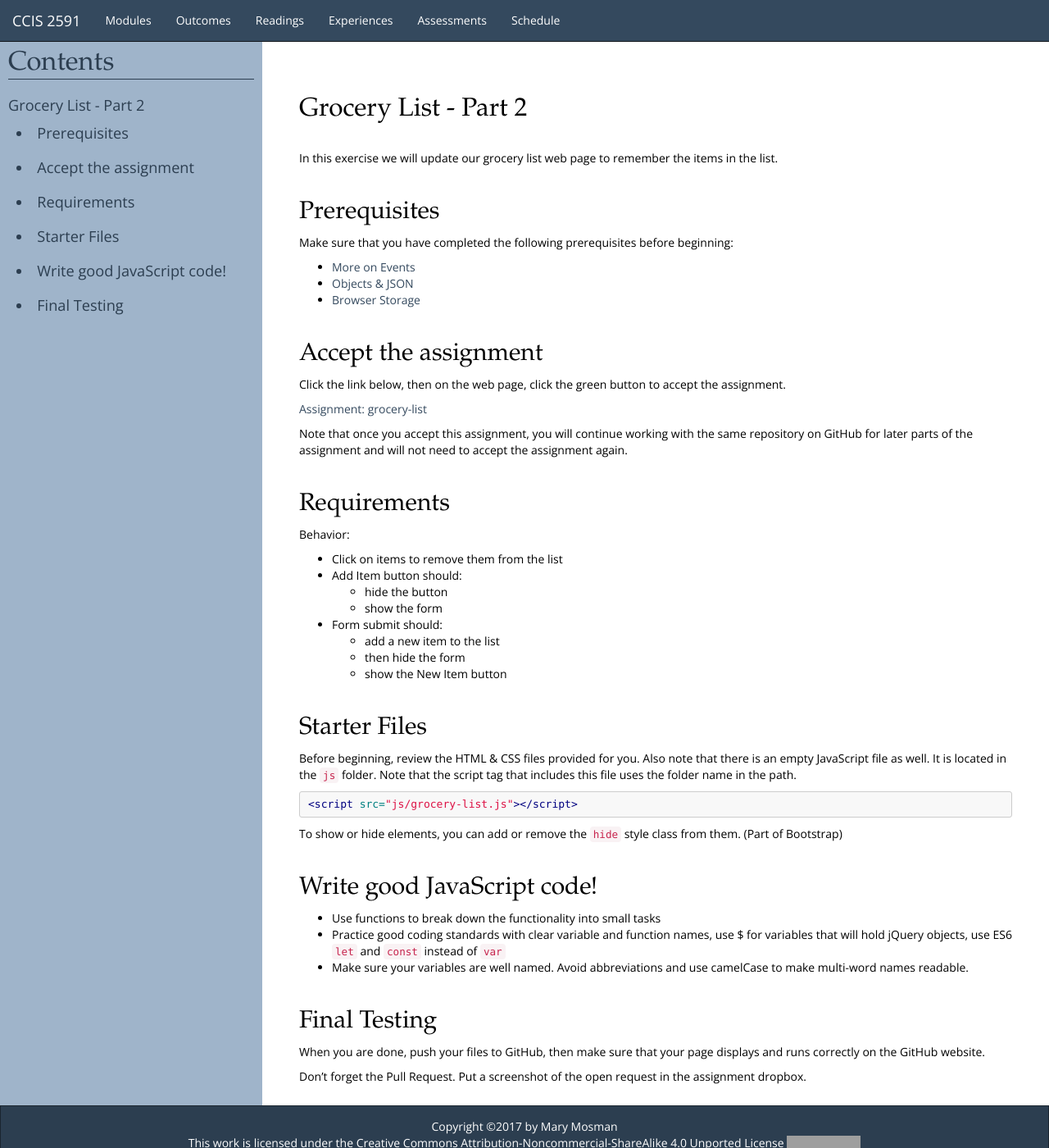
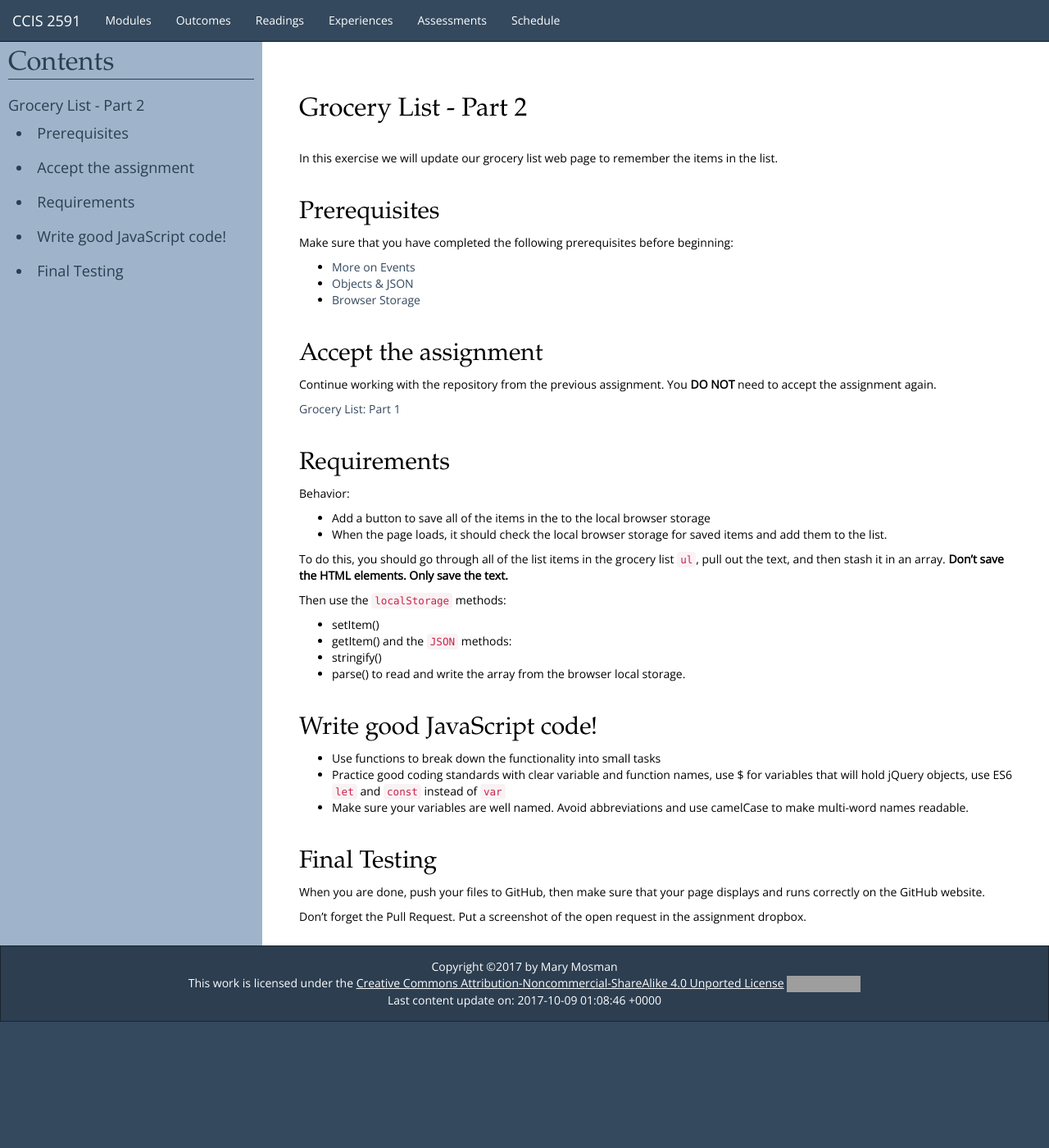
Before and after one commit to htc-ccis2591/fall-2017, a Jekyll site: the page built from _experiences/grocery-list-pt2.md, in a window 1280 px wide and 1400 px high. Shown: the whole window at 82% size. Built offline with Jekyll 4.4.1, drawn with Linux system fonts in a browser that asks for light colours; some web fonts are replaced; grey boxes are pictures that could not be loaded.

Commit message:
update grocery-list pt2

```diff
--- a/_experiences/grocery-list-pt2.md
+++ b/_experiences/grocery-list-pt2.md
@@ -14,34 +14,25 @@ Make sure that you have completed the following prerequisites before beginning:
 - [Browser Storage]({{ "/readings/browser-storage.html" | prepend:site.baseurl }})
 
 ## Accept the assignment
-Click the link below, then on the web page, click the green button to accept the assignment.
+Continue working with the repository from the previous assignment.  You __DO NOT__ need to accept the assignment again.
 
-[Assignment: grocery-list]( https://classroom.github.com/a/TBvx_wrr )
-
-Note that once you accept this assignment, you will continue working with the same repository on GitHub for later parts of the assignment and will not need to accept the assignment again.
+[Grocery List: Part 1]( {{ "/experiences/grocery-list-pt1.html" | prepend:site.baseurl }} )
 
 ## Requirements
 Behavior:
 
-- Click on items to remove them from the list
-- Add Item button should:
-  - hide the button
-  - show the form
-- Form submit should:
-  - add a new item to the list
-  - then hide the form
-  - show the New Item button
+- Add a button to save all of the items in the to the local browser storage
+- When the page loads, it should check the local browser storage for saved items and add them to the list.
 
+To do this, you should go through all of the list items in the grocery list `ul`, pull out the text, and then stash it in an array. __Don't save the HTML elements.  Only save the text.__
 
-## Starter Files
-Before beginning, review the HTML & CSS files provided for you. Also note that there is an empty JavaScript file as well.  It is located in the `js` folder.  Note that the script tag that includes this file uses the folder name in the path.
-
-{% highlight html %}
-<script src="js/grocery-list.js"></script>
-{% endhighlight %}
-
-To show or hide elements, you can add or remove the `hide` style class from them. (Part of Bootstrap)
-
+Then use the `localStorage` methods:
+  - setItem()
+  - getItem()
+and the `JSON` methods:
+  - stringify()
+  - parse()
+to read and write the array from the browser local storage.
 
 
 ## Write good JavaScript code!
```
